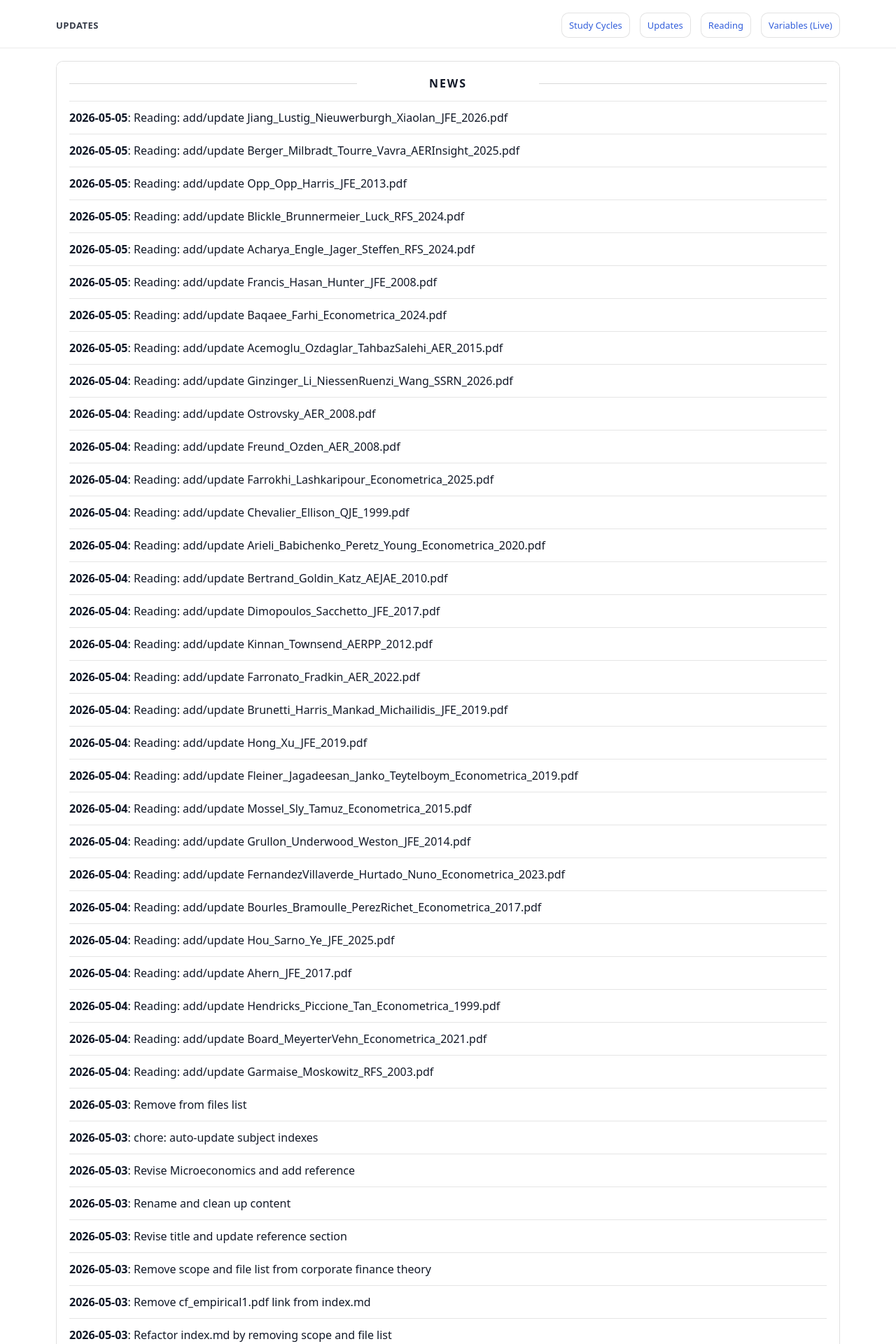
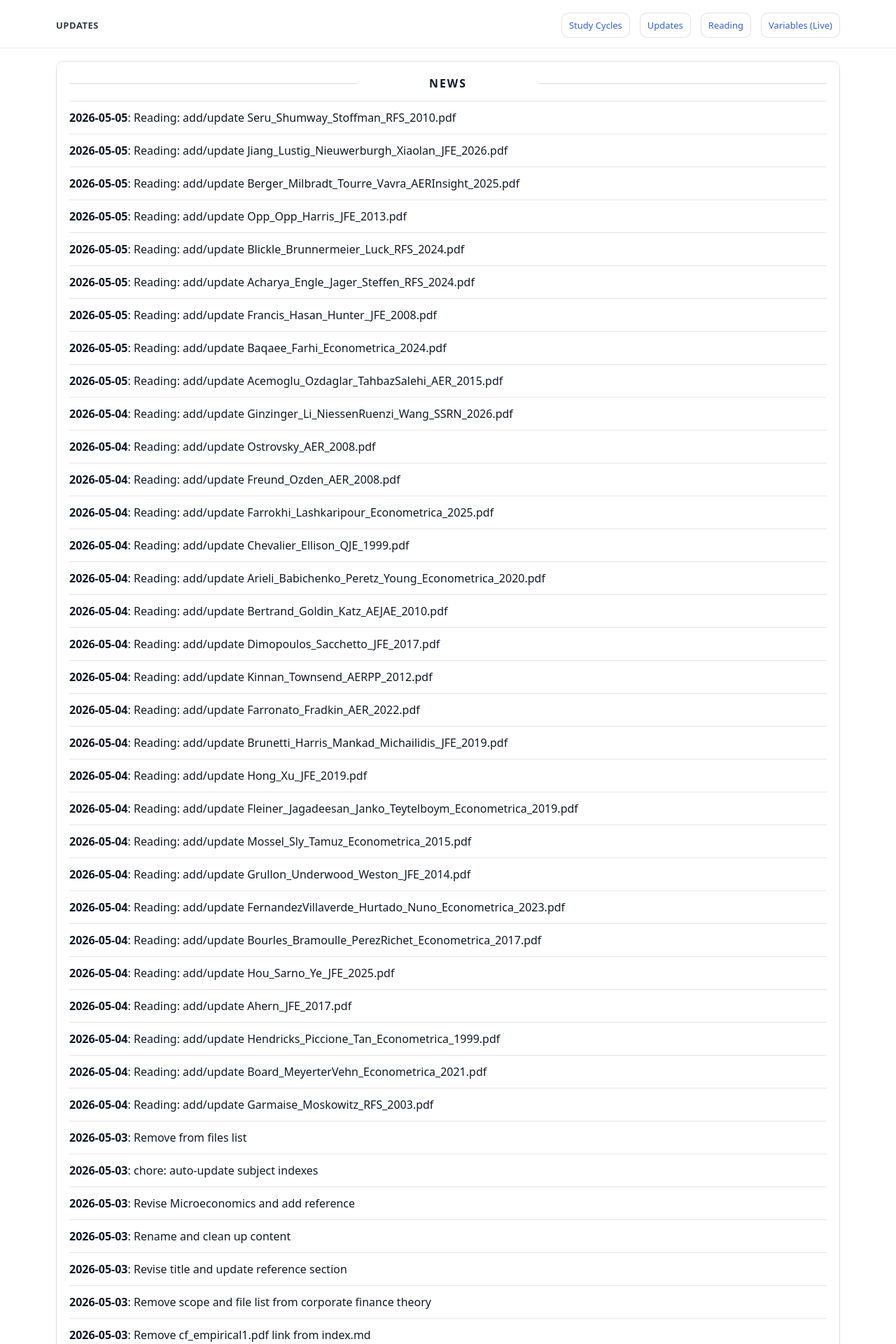
Before and after one commit to yaxinzn/study-archive, a Jekyll site: the page built from updates/index.md, in a window 1280 px wide. Shown: the top 1920 px of the page at 70% size. Built offline with Jekyll 4.4.1, drawn with Linux system fonts in a browser that asks for light colours; some of the changed text lies outside the part shown.

Commit message:
chore: update NEWS feed

```diff
--- a/_data/news.yml
+++ b/_data/news.yml
@@ -1,4 +1,7 @@
 # Auto-generated update history (sorted newest -> oldest). Do not edit manually.
+- ts: "1777970822"
+  date: "2026-05-05"
+  title: "Reading: add/update Seru_Shumway_Stoffman_RFS_2010.pdf"
 - ts: "1777970022"
   date: "2026-05-05"
   title: "Reading: add/update Jiang_Lustig_Nieuwerburgh_Xiaolan_JFE_2026.pdf"
```
